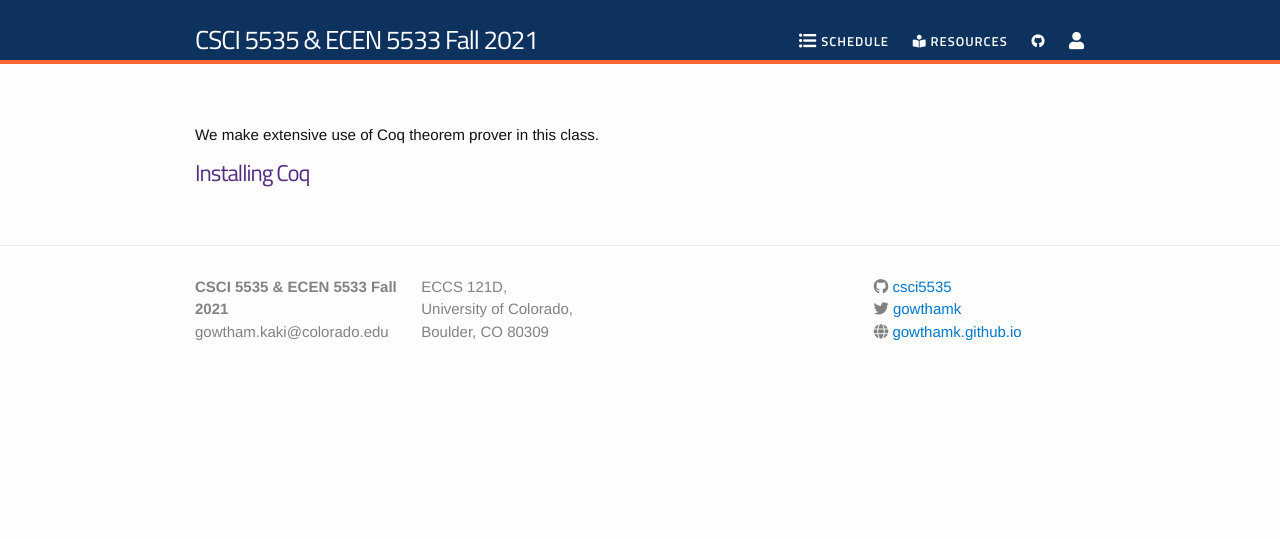
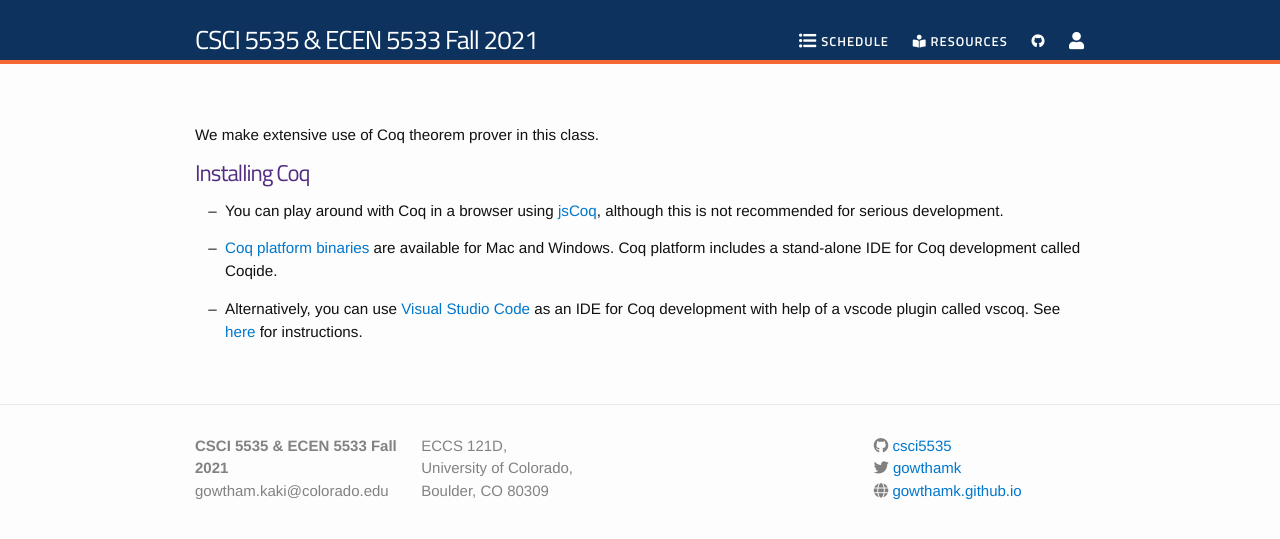
Before and after one commit to csci5535/csci5535.github.io, a Jekyll site: the page built from resources.md, in a window 1280 px wide. Shown: the top 539 px of the page. Built offline with Jekyll 4.4.1, drawn with Linux system fonts in a browser that asks for light colours; nearby versions of some CDN libraries.

Commit message:
Coq installation instructions added

```diff
--- a/Gemfile
+++ b/Gemfile
@@ -2,5 +2,6 @@
 
 source "https://rubygems.org"
 gem "github-pages", group: :jekyll_plugins
+gem "jekyll-email-protect", group: :jekyll_plugins
 
 gem "webrick", "~> 1.7"
--- a/resources.md
+++ b/resources.md
@@ -7,3 +7,17 @@ permalink: /resources/
 We make extensive use of Coq theorem prover in this class.
 
 # Installing Coq
+
+* You can play around with Coq in a browser using
+  [jsCoq](https://coq.vercel.app/), although this is not recommended for
+  serious development.
+
+* [Coq platform binaries](https://coq.inria.fr/download) are available for
+  Mac and Windows. Coq platform includes a stand-alone IDE for Coq
+  development called Coqide.
+
+* Alternatively, you can use [Visual Studio
+  Code](https://code.visualstudio.com/) as an IDE for Coq development with
+  help of a vscode plugin called vscoq. See
+  [here](https://github.com/coq-community/vscoq#instructions) for
+  instructions.
```
Also changed, not shown: Gemfile.lock, README.md.
